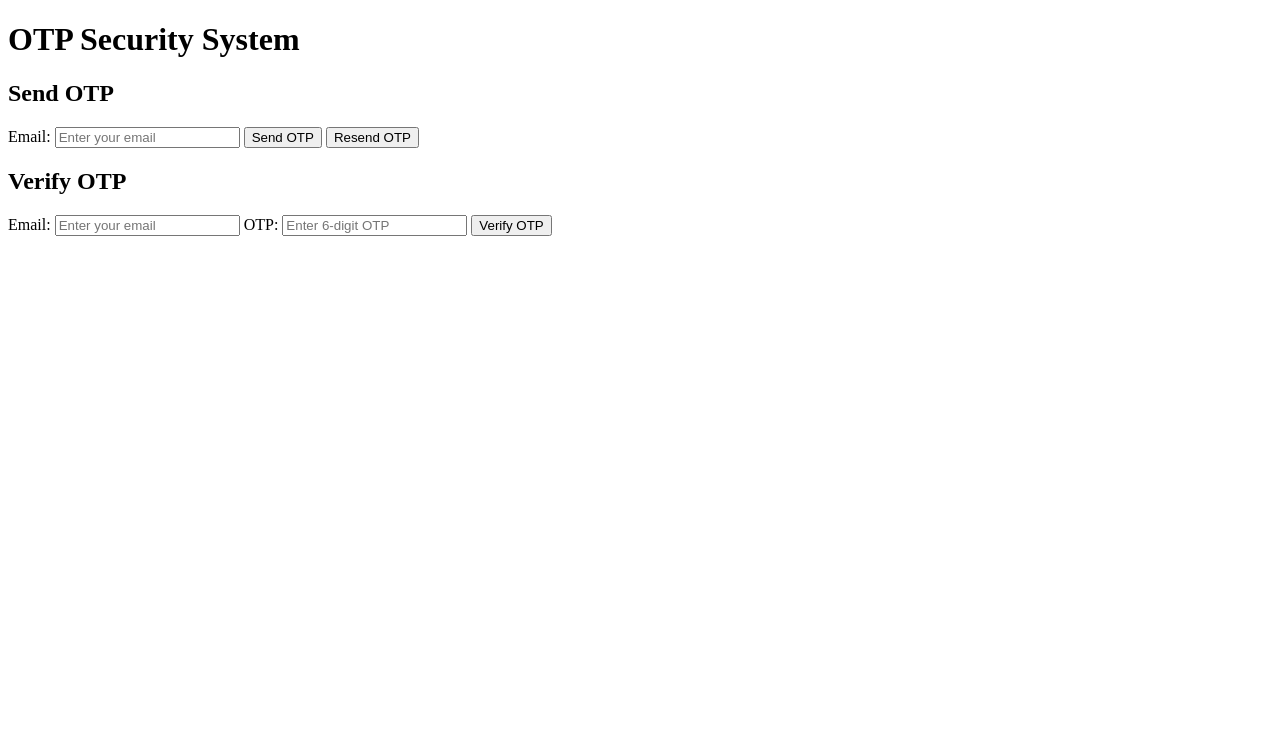
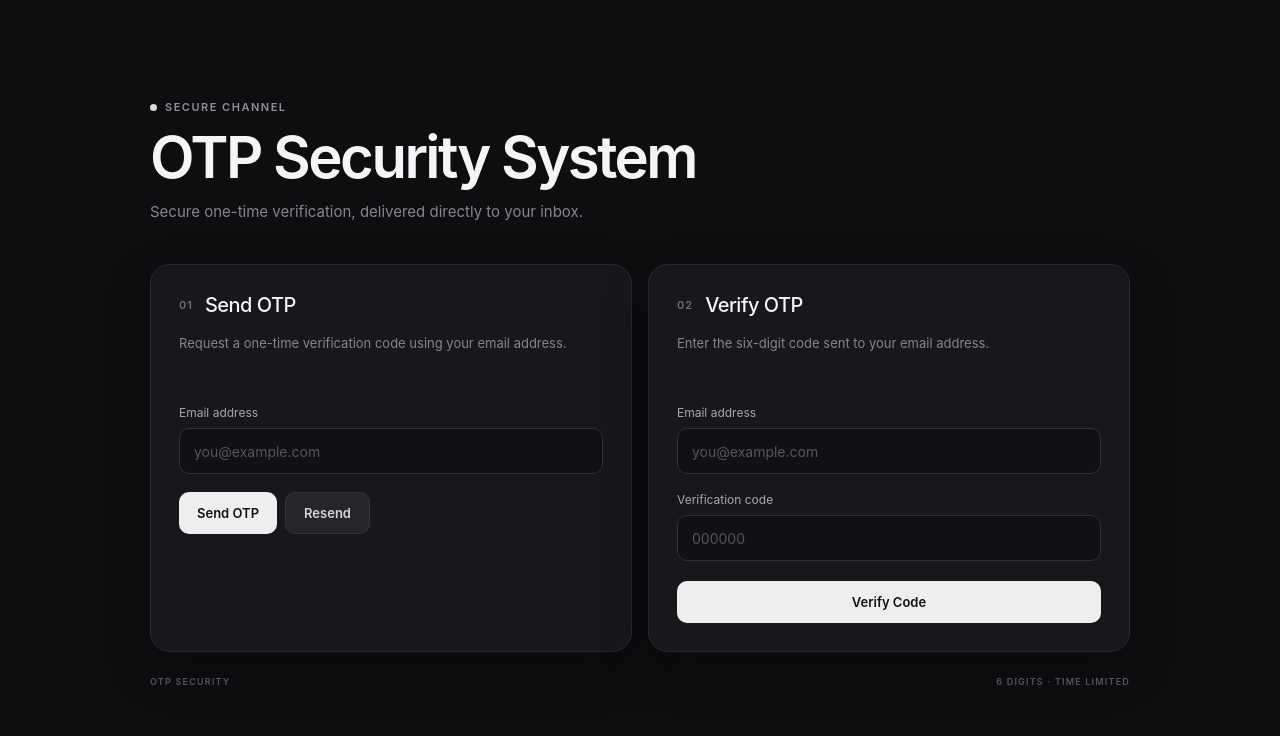
Before and after one commit to GarethMalekaMotloutsi/OTP-Security-System, a website: page public/index.html in a window 1280 px wide. Drawn offline with Linux system fonts and the light colour scheme.

Commit message:
Add styled OTP interface

```diff
--- a/public/index.html
+++ b/public/index.html
@@ -4,39 +4,94 @@
     <meta charset="UTF-8">
     <meta name="viewport" content="width=device-width, initial-scale=1.0">
     <title>OTP Security System</title>
+    <link rel="stylesheet" href="style.css">
 </head>
 <body>
 
+    <main class="app">
+
+        <header class="app-header">
+            <div class="status">
+                <span class="status-dot"></span>
+                SECURE CHANNEL
+            </div>
+
             <h1>OTP Security System</h1>
 
-    <section>
+            <p class="intro">
+                Secure one-time verification, delivered directly to your inbox.
+            </p>
+        </header>
+
+        <div class="security-grid">
+
+            <section class="card">
+                <div class="card-header">
+                    <span class="card-number">01</span>
                     <h2>Send OTP</h2>
+                </div>
 
-        <label for="sendEmail">Email:</label>
-        <input type="email" id="sendEmail" placeholder="Enter your email">
+                <p class="card-description">
+                    Request a one-time verification code using your email address.
+                </p>
 
+                <label for="sendEmail">Email address</label>
+
+                <input
+                    type="email"
+                    id="sendEmail"
+                    placeholder="you@example.com"
+                >
+
+                <div class="button-row">
                     <button id="sendOtp">Send OTP</button>
-        <button id="resendOtp">Resend OTP</button>
+                    <button id="resendOtp" class="secondary-button">Resend</button>
+                </div>
             </section>
 
-    <section>
+            <section class="card">
+                <div class="card-header">
+                    <span class="card-number">02</span>
                     <h2>Verify OTP</h2>
+                </div>
 
-        <label for="verifyEmail">Email:</label>
-        <input type="email" id="verifyEmail" placeholder="Enter your email">
+                <p class="card-description">
+                    Enter the six-digit code sent to your email address.
+                </p>
 
-        <label for="otp">OTP:</label>
+                <label for="verifyEmail">Email address</label>
+
+                <input
+                    type="email"
+                    id="verifyEmail"
+                    placeholder="you@example.com"
+                >
+
+                <label for="otp">Verification code</label>
+
                 <input
                     type="text"
                     id="otp"
                     maxlength="6"
-            placeholder="Enter 6-digit OTP"
+                    inputmode="numeric"
+                    placeholder="000000"
                 >
 
-        <button id="verifyOtp">Verify OTP</button>
+                <button id="verifyOtp" class="verify-button">
+                    Verify Code
+                </button>
             </section>
+
+        </div>
+
+        <footer class="app-footer">
+            <span>OTP SECURITY</span>
+            <span>6 DIGITS · TIME LIMITED</span>
+        </footer>
 
         <p id="message"></p>
 
+    </main>
+
 </body>
 </html>
--- /dev/null
+++ b/public/style.css
@@ -0,0 +1,196 @@
+* {
+    box-sizing: border-box;
+    margin: 0;
+    padding: 0;
+}
+
+body {
+    min-height: 100vh;
+    padding: 40px;
+    background: #0d0e10;
+    color: #f5f5f7;
+    font-family: -apple-system, BlinkMacSystemFont, "Segoe UI", sans-serif;
+}
+
+.app {
+    width: min(100%, 980px);
+    margin: 0 auto;
+    padding: 60px 0 30px;
+}
+
+.app-header {
+    margin-bottom: 40px;
+}
+
+.status {
+    display: flex;
+    align-items: center;
+    gap: 8px;
+    margin-bottom: 14px;
+    color: #8f9097;
+    font-size: 11px;
+    font-weight: 600;
+    letter-spacing: 1.5px;
+}
+
+.status-dot {
+    width: 7px;
+    height: 7px;
+    border-radius: 50%;
+    background: #d9d9dc;
+}
+
+.app-header h1 {
+    font-size: clamp(36px, 6vw, 58px);
+    font-weight: 600;
+    letter-spacing: -2.5px;
+    line-height: 1;
+}
+
+.intro {
+    max-width: 560px;
+    margin-top: 14px;
+    color: #85868d;
+    font-size: 15px;
+    line-height: 1.6;
+}
+
+.security-grid {
+    display: grid;
+    grid-template-columns: 1fr 1fr;
+    gap: 16px;
+}
+
+.card {
+    padding: 28px;
+    min-height: 330px;
+    background: #17181b;
+    border: 1px solid #2a2b2f;
+    border-radius: 20px;
+    box-shadow: 0 18px 50px rgba(0, 0, 0, 0.25);
+}
+
+.card-header {
+    display: flex;
+    align-items: center;
+    gap: 12px;
+    margin-bottom: 16px;
+}
+
+.card-number {
+    color: #6f7077;
+    font-size: 11px;
+    font-weight: 600;
+    letter-spacing: 1px;
+}
+
+.card h2 {
+    font-size: 20px;
+    font-weight: 500;
+    letter-spacing: -0.5px;
+}
+
+.card-description {
+    min-height: 48px;
+    margin-bottom: 24px;
+    color: #85868d;
+    font-size: 13px;
+    line-height: 1.6;
+}
+
+.card label {
+    display: block;
+    margin-bottom: 8px;
+    color: #a7a8ae;
+    font-size: 12px;
+}
+
+.card input {
+    width: 100%;
+    height: 46px;
+    margin-bottom: 18px;
+    padding: 0 14px;
+    border: 1px solid #303136;
+    border-radius: 10px;
+    outline: none;
+    background: #101114;
+    color: #f5f5f7;
+    font-family: inherit;
+    font-size: 14px;
+}
+
+.card input::placeholder {
+    color: #55565d;
+}
+
+.card input:focus {
+    border-color: #777980;
+}
+
+.button-row {
+    display: flex;
+    gap: 8px;
+}
+
+.card button {
+    height: 42px;
+    padding: 0 18px;
+    border: 0;
+    border-radius: 10px;
+    background: #eeeeef;
+    color: #111216;
+    font-family: inherit;
+    font-size: 13px;
+    font-weight: 600;
+    cursor: pointer;
+}
+
+.card button:hover {
+    background: #ffffff;
+}
+
+.secondary-button {
+    background: #25262a !important;
+    color: #d5d5d8 !important;
+    border: 1px solid #35363b !important;
+}
+
+.verify-button {
+    width: 100%;
+    margin-top: 2px;
+}
+
+.app-footer {
+    display: flex;
+    justify-content: space-between;
+    margin-top: 24px;
+    color: #55565d;
+    font-size: 9px;
+    font-weight: 600;
+    letter-spacing: 1.2px;
+}
+
+#message {
+    margin-top: 16px;
+    color: #aeb0b6;
+    font-size: 13px;
+}
+
+@media (max-width: 700px) {
+    body {
+        padding: 24px;
+    }
+
+    .app {
+        padding-top: 30px;
+    }
+
+    .security-grid {
+        grid-template-columns: 1fr;
+    }
+
+    .app-footer {
+        gap: 20px;
+        flex-direction: column;
+    }
+}
```
Lines whose indentation alone changed are shown as unchanged.
